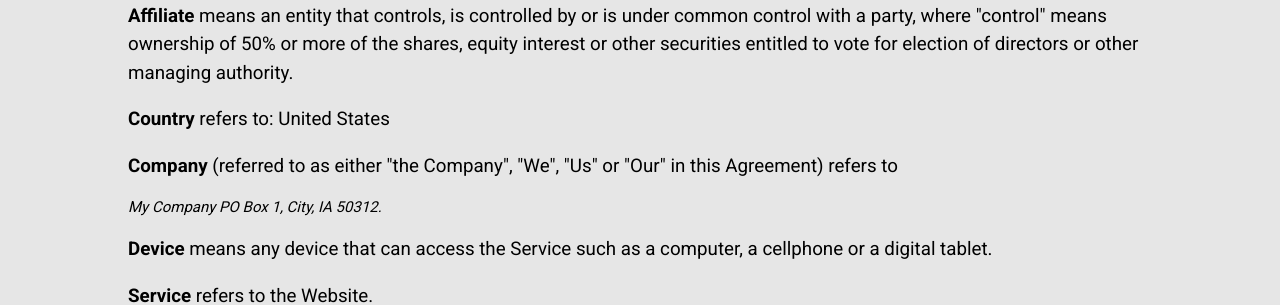
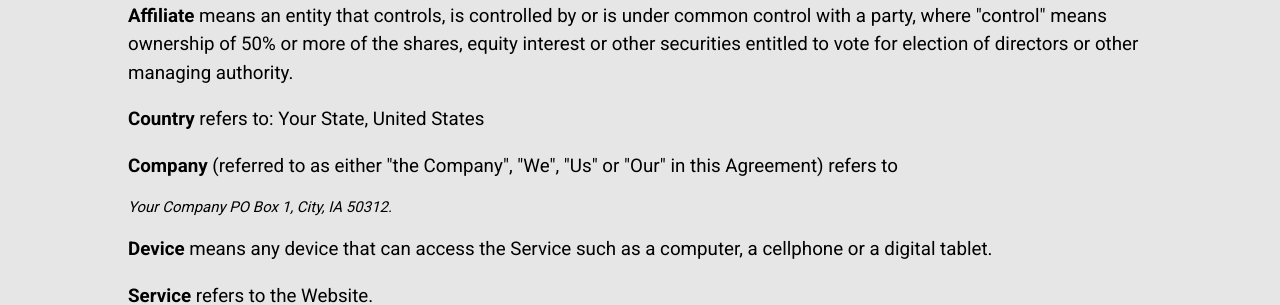
Before and after one commit to jsherling/classic-blog, a Jekyll site: the page built from terms.html, in a window 1280 px wide. Shown: the part 627-932 px from the top of the page. Built offline with Jekyll 4.4.1, drawn with Linux system fonts in a browser that asks for light colours.

Commit message:
Match Terms page with jsherling.github.io

```diff
--- a/terms.html
+++ b/terms.html
@@ -27,14 +27,14 @@ date: August 12, 2021
       </p>
     </li>
     <li>
-      <p><strong>Country</strong> refers to: United States</p>
+      <p><strong>Country</strong> refers to: Your State, United States</p>
     </li>
     <li>
       <p>
         <strong>Company</strong> (referred to as either "the Company", "We",
         "Us" or "Our" in this Agreement) refers to
           <address>
-            My Company
+            Your Company
             PO Box 1,
             City, IA 50312.
           </address>
```
